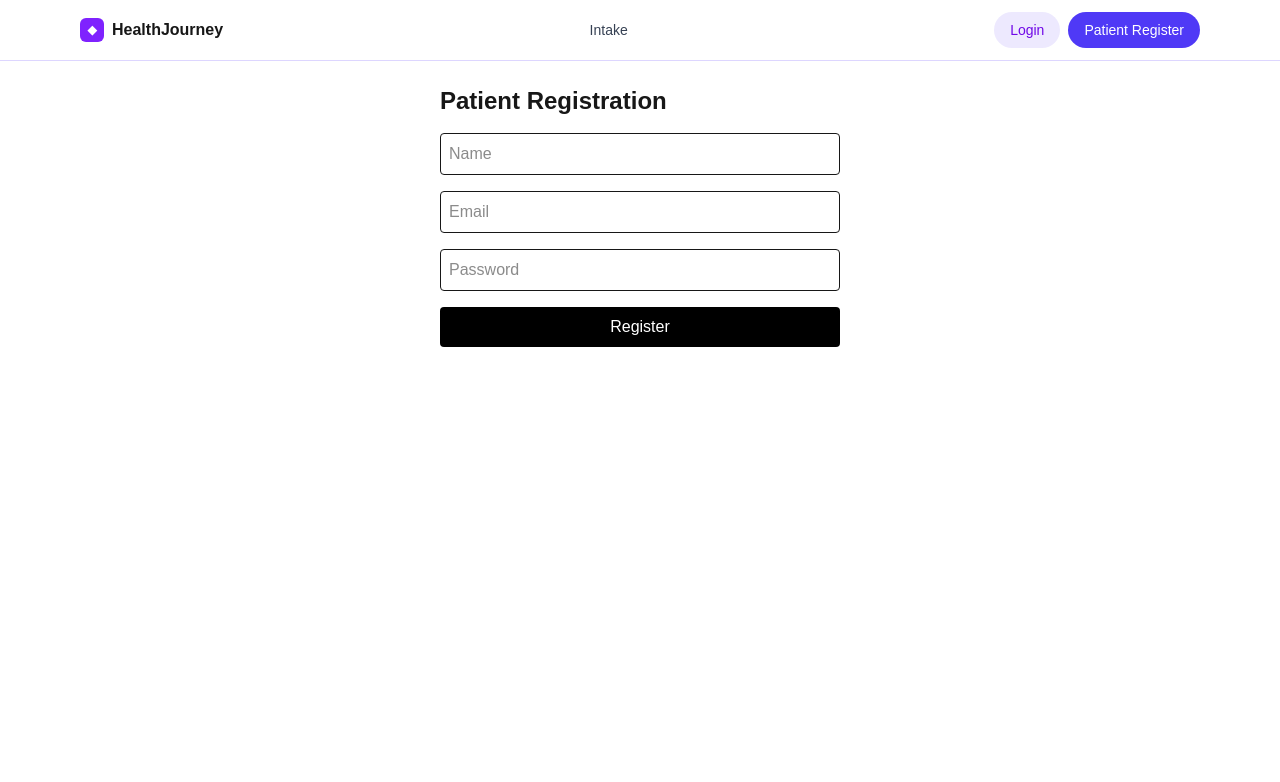
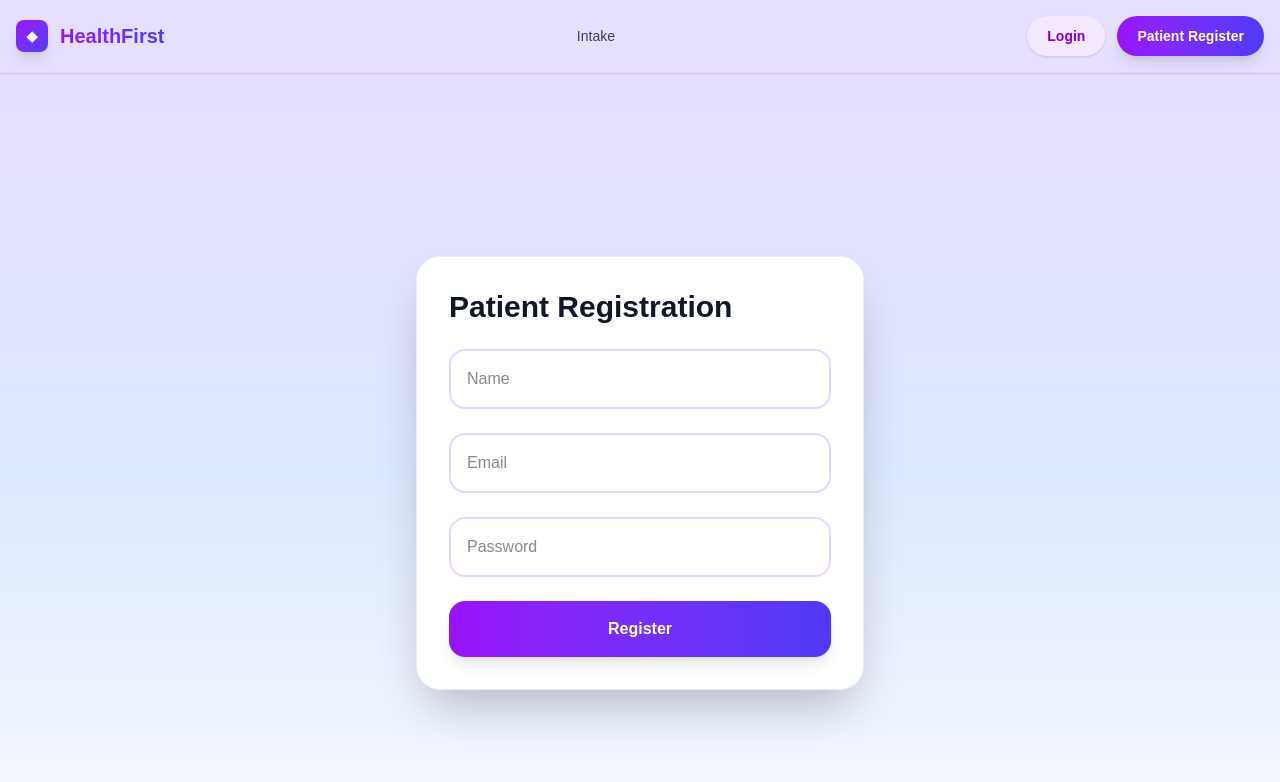
Before and after one commit to tszkwaan/health-journey, a Next.js app: page /register/patient in a window 1280 px wide. Shown: the top 782 px of the page. Built offline with nearby package versions, Linux system fonts and the light colour scheme; no server answers.

Commit message:
tuned ui

```diff
--- a/src/app/login/page.tsx
+++ b/src/app/login/page.tsx
@@ -21,15 +21,35 @@ export default function LoginPage() {
   }
 
   return (
-    <div className="mx-auto max-w-md p-6">
-      <h1 className="text-2xl font-semibold mb-2">Login</h1>
-      <p className="text-sm text-gray-600 mb-4">Patients and doctors use the same login.</p>
-      <form onSubmit={onSubmit} className="space-y-4">
-        <input className="w-full border p-2 rounded" placeholder="Email" value={email} onChange={(e)=>setEmail(e.target.value)} />
-        <input className="w-full border p-2 rounded" placeholder="Password" type="password" value={password} onChange={(e)=>setPassword(e.target.value)} />
-        {error && <p className="text-red-600 text-sm">{error}</p>}
-        <button className="w-full bg-black text-white p-2 rounded" type="submit">Sign in</button>
-      </form>
+    <div className="min-h-screen flex items-center justify-center" style={{
+      background: 'linear-gradient(180deg, #E6DFFF 0%, #DDE9FF 50%, #F9FBFF 100%)'
+    }}>
+      <div className="mx-auto max-w-md p-8 bg-white rounded-3xl shadow-2xl border border-purple-100">
+        <h1 className="text-3xl font-bold mb-2 text-gray-900">Login</h1>
+        <p className="text-sm text-gray-600 mb-6">Patients and doctors use the same login.</p>
+        <form onSubmit={onSubmit} className="space-y-6">
+          <input
+            className="w-full border-2 border-purple-200 p-4 rounded-2xl focus:border-purple-400 focus:ring-4 focus:ring-purple-100 transition-all duration-200"
+            placeholder="Email"
+            value={email}
+            onChange={(e)=>setEmail(e.target.value)}
+          />
+          <input
+            className="w-full border-2 border-purple-200 p-4 rounded-2xl focus:border-purple-400 focus:ring-4 focus:ring-purple-100 transition-all duration-200"
+            placeholder="Password"
+            type="password"
+            value={password}
+            onChange={(e)=>setPassword(e.target.value)}
+          />
+          {error && <p className="text-red-600 text-sm">{error}</p>}
+          <button
+            className="w-full bg-gradient-to-r from-purple-600 to-indigo-600 text-white p-4 rounded-2xl font-semibold hover:from-purple-700 hover:to-indigo-700 transition-all duration-200 shadow-lg"
+            type="submit"
+          >
+            Sign in
+          </button>
+        </form>
+      </div>
     </div>
   )
 }
--- a/src/app/page.tsx
+++ b/src/app/page.tsx
@@ -3,30 +3,47 @@ import Link from "next/link";
 
 export default function Home() {
   return (
-    <div className="min-h-[calc(100vh-64px)]">
-      <section className="mx-auto max-w-6xl px-4 py-12">
-        <div className="grid grid-cols-1 md:grid-cols-2 gap-8 items-center">
-          <div className="space-y-4">
-            <h1 className="text-4xl md:text-5xl font-extrabold tracking-tight">
+    <div className="min-h-screen" style={{
+      background: 'linear-gradient(180deg, #E6DFFF 0%, #DDE9FF 50%, #F9FBFF 100%)'
+    }}>
+      <section className="mx-auto max-w-7xl px-4 py-20">
+        <div className="grid grid-cols-1 lg:grid-cols-2 gap-12 items-center">
+          <div className="space-y-8">
+            <h1 className="text-5xl md:text-6xl font-bold tracking-tight bg-gradient-to-r from-purple-600 via-indigo-600 to-blue-600 bg-clip-text text-transparent leading-tight">
               Your Health, Our Journey Together
             </h1>
-            <p className="text-gray-600">
-              Manage health records, schedule appointments, and connect with healthcare providers. Start your journey to better health today.
+            <p className="text-xl text-gray-600 leading-relaxed">
+              Manage health records, schedule appointments, and connect with healthcare providers. Start your journey to better health today with our innovative voice-powered intake system.
             </p>
-            <div className="flex gap-3">
-              <Link href="/onboarding" className="px-5 py-2.5 rounded bg-indigo-600 text-white">Get Started</Link>
-              <Link href="/register/patient" className="px-5 py-2.5 rounded border">Patient Register</Link>
+            <div className="flex flex-col sm:flex-row gap-4">
+              <Link
+                href="/onboarding"
+                className="px-8 py-4 rounded-full bg-gradient-to-r from-purple-600 to-indigo-600 text-white font-semibold text-lg hover:from-purple-700 hover:to-indigo-700 transition-all duration-200 shadow-lg text-center"
+              >
+                Get Started
+              </Link>
+              <Link
+                href="/register/patient"
+                className="px-8 py-4 rounded-full border-2 border-purple-300 text-purple-700 font-semibold text-lg hover:bg-purple-50 hover:border-purple-400 transition-all duration-200 text-center"
+              >
+                Patient Register
+              </Link>
             </div>
           </div>
-          <div className="rounded-2xl overflow-hidden border shadow-sm">
+          <div className="relative">
+            <div className="rounded-3xl overflow-hidden border-2 border-purple-200 shadow-2xl bg-white p-4">
               <Image
                 src="/window.svg"
                 alt="Health hero"
                 width={1200}
                 height={800}
-              className="w-full h-auto"
+                className="w-full h-auto rounded-2xl"
                 priority
               />
+            </div>
+            {/* Decorative elements */}
+            <div className="absolute -top-4 -right-4 w-24 h-24 bg-gradient-to-br from-purple-400 to-indigo-500 rounded-full opacity-20 blur-xl"></div>
+            <div className="absolute -bottom-4 -left-4 w-32 h-32 bg-gradient-to-br from-indigo-400 to-blue-500 rounded-full opacity-20 blur-xl"></div>
           </div>
         </div>
       </section>
--- a/src/app/register/patient/page.tsx
+++ b/src/app/register/patient/page.tsx
@@ -20,15 +20,40 @@ export default function PatientRegisterPage() {
   }
 
   return (
-    <div className="mx-auto max-w-md p-6">
-      <h1 className="text-2xl font-semibold mb-4">Patient Registration</h1>
-      <form onSubmit={onSubmit} className="space-y-4">
-        <input className="w-full border p-2 rounded" placeholder="Name" value={name} onChange={(e)=>setName(e.target.value)} />
-        <input className="w-full border p-2 rounded" placeholder="Email" value={email} onChange={(e)=>setEmail(e.target.value)} />
-        <input className="w-full border p-2 rounded" placeholder="Password" type="password" value={password} onChange={(e)=>setPassword(e.target.value)} />
-        {message && <p className="text-sm">{message}</p>}
-        <button className="w-full bg-black text-white p-2 rounded" type="submit">Register</button>
-      </form>
+    <div className="min-h-screen flex items-center justify-center" style={{
+      background: 'linear-gradient(180deg, #E6DFFF 0%, #DDE9FF 50%, #F9FBFF 100%)'
+    }}>
+      <div className="mx-auto max-w-md p-8 bg-white rounded-3xl shadow-2xl border border-purple-100">
+        <h1 className="text-3xl font-bold mb-6 text-gray-900">Patient Registration</h1>
+        <form onSubmit={onSubmit} className="space-y-6">
+          <input
+            className="w-full border-2 border-purple-200 p-4 rounded-2xl focus:border-purple-400 focus:ring-4 focus:ring-purple-100 transition-all duration-200"
+            placeholder="Name"
+            value={name}
+            onChange={(e)=>setName(e.target.value)}
+          />
+          <input
+            className="w-full border-2 border-purple-200 p-4 rounded-2xl focus:border-purple-400 focus:ring-4 focus:ring-purple-100 transition-all duration-200"
+            placeholder="Email"
+            value={email}
+            onChange={(e)=>setEmail(e.target.value)}
+          />
+          <input
+            className="w-full border-2 border-purple-200 p-4 rounded-2xl focus:border-purple-400 focus:ring-4 focus:ring-purple-100 transition-all duration-200"
+            placeholder="Password"
+            type="password"
+            value={password}
+            onChange={(e)=>setPassword(e.target.value)}
+          />
+          {message && <p className="text-sm text-center p-3 rounded-lg bg-purple-50 text-purple-700">{message}</p>}
+          <button
+            className="w-full bg-gradient-to-r from-purple-600 to-indigo-600 text-white p-4 rounded-2xl font-semibold hover:from-purple-700 hover:to-indigo-700 transition-all duration-200 shadow-lg"
+            type="submit"
+          >
+            Register
+          </button>
+        </form>
+      </div>
     </div>
   )
 }
--- a/src/components/Navbar.tsx
+++ b/src/components/Navbar.tsx
@@ -8,37 +8,45 @@ export default function Navbar() {
   const role = (session?.user as any)?.role as "PATIENT" | "DOCTOR" | undefined;
 
   return (
-    <nav className="w-full border-b border-violet-200 bg-white/80 backdrop-blur sticky top-0 z-50">
-      <div className="mx-auto max-w-6xl px-4 py-3 flex items-center justify-between">
+    <nav className="w-full border-b border-purple-200 sticky top-0 z-50 shadow-sm" style={{ backgroundColor: '#E6DFFF' }}>
+      <div className="mx-auto max-w-7xl px-4 py-4 flex items-center justify-between">
         {/* Brand */}
-        <Link href="/" className="flex items-center gap-2">
-          <span className="inline-flex h-6 w-6 items-center justify-center rounded-md bg-violet-600 text-white text-xs font-semibold">◆</span>
-          <span className="font-semibold">HealthJourney</span>
+        <Link href="/" className="flex items-center gap-3">
+          <div className="inline-flex h-8 w-8 items-center justify-center rounded-lg bg-gradient-to-br from-purple-600 to-indigo-600 text-white text-sm font-bold shadow-lg">
+            ◆
+          </div>
+          <span className="text-xl font-bold bg-gradient-to-r from-purple-600 to-indigo-600 bg-clip-text text-transparent">
+            HealthFirst
+          </span>
         </Link>
 
         {/* Center nav */}
-        <div className="hidden md:flex items-center gap-6 text-sm text-gray-700">
-          <Link href="/intake" className="hover:text-black">Intake</Link>
+        <div className="hidden md:flex items-center gap-8 text-sm font-medium text-gray-700">
+          <Link href="/intake" className="hover:text-purple-600 transition-colors duration-200">Intake</Link>
         </div>
 
         {/* Actions */}
-        <div className="flex items-center gap-2">
+        <div className="flex items-center gap-3">
           {!isAuthed && (
             <>
-              <Link href="/login" className="px-4 py-2 rounded-full bg-violet-100 text-violet-700 text-sm font-medium hover:bg-violet-200 transition">Login</Link>
-              <Link href="/register/patient" className="px-4 py-2 rounded-full bg-indigo-600 text-white text-sm font-medium hover:bg-indigo-700 transition">Patient Register</Link>
+              <Link href="/login" className="px-5 py-2.5 rounded-full bg-purple-100 text-purple-700 text-sm font-semibold hover:bg-purple-200 transition-all duration-200 shadow-sm">
+                Login
+              </Link>
+              <Link href="/register/patient" className="px-5 py-2.5 rounded-full bg-gradient-to-r from-purple-600 to-indigo-600 text-white text-sm font-semibold hover:from-purple-700 hover:to-indigo-700 transition-all duration-200 shadow-lg">
+                Patient Register
+              </Link>
             </>
           )}
           {isAuthed && (
             <>
               {role === "PATIENT" && (
-                <Link href="/appointments/new" className="px-4 py-2 rounded-full bg-indigo-600 text-white text-sm font-medium hover:bg-indigo-700 transition">
+                <Link href="/appointments/new" className="px-5 py-2.5 rounded-full bg-gradient-to-r from-purple-600 to-indigo-600 text-white text-sm font-semibold hover:from-purple-700 hover:to-indigo-700 transition-all duration-200 shadow-lg">
                   Make Appointment
                 </Link>
               )}
               <button
                 onClick={() => signOut({ callbackUrl: "/" })}
-                className="px-4 py-2 rounded-full border border-gray-300 text-sm font-medium hover:bg-gray-50 transition"
+                className="px-5 py-2.5 rounded-full border-2 border-purple-200 text-purple-700 text-sm font-semibold hover:bg-purple-50 hover:border-purple-300 transition-all duration-200"
               >
                 Logout
               </button>
```
Also changed, not shown: src/app/intake/page.tsx (+55 -20 lines), src/app/layout.tsx (+8 -2 lines), src/app/onboarding/page.tsx (+14 -8 lines). Lines whose indentation alone changed are shown as unchanged.
